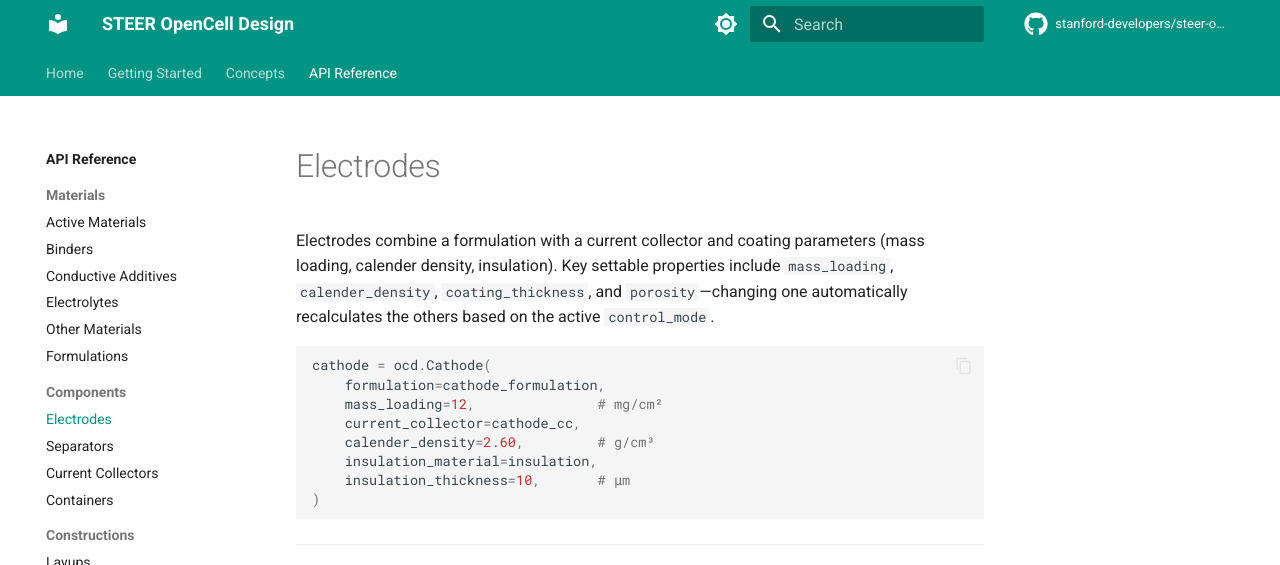
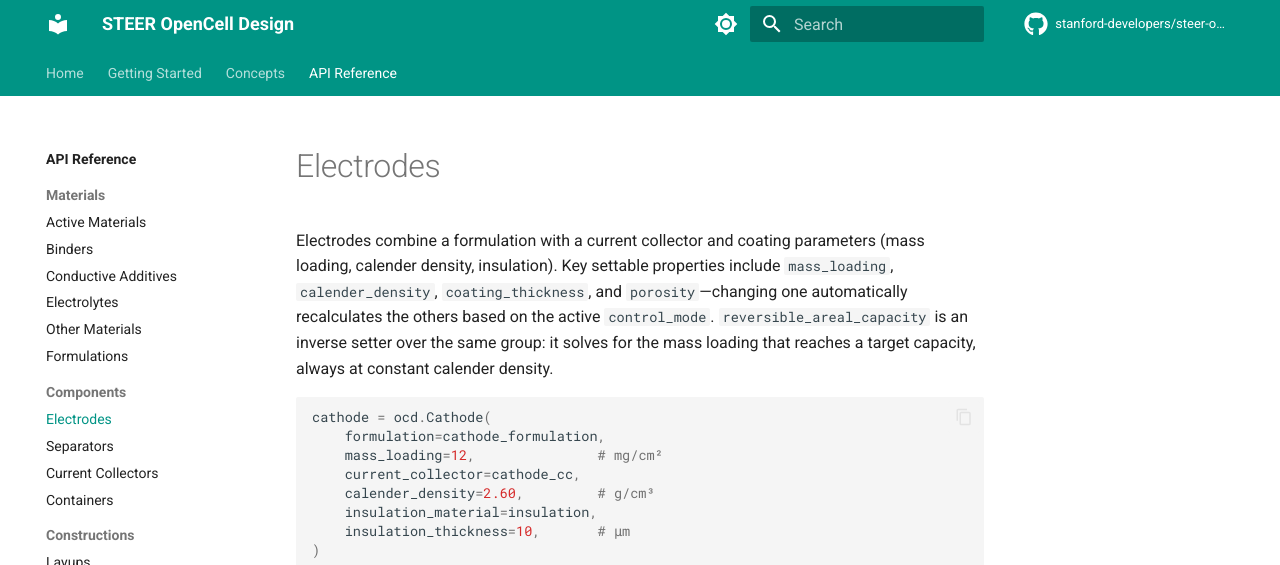
Before and after one commit to stanford-developers/steer-opencell-design, an MkDocs documentation site: the page built from docs/api/components/electrodes.md, in a window 1280 px wide, cut to the strip 0-565 px from the top of the page. Built offline with MkDocs 1.6.1 and Material for MkDocs 9.7.7, drawn with Linux system fonts in a browser that asks for light colours; comment, search, counter and statistics services are not loaded.

Commit message:
Document reversible_areal_capacity as a settable electrode property
Adds the missing row to the API reference table of settable Cathode/Anode
properties, alongside the analogous Layup entry. The README's stated invariant
that every settable property ships a *_range companion now holds, since
reversible_areal_capacity_range exists. Also names the inverse setter on the
electrodes docs page, which listed only the four coupled setters.

Co-Authored-By: Claude Opus 5 (1M context) <noreply@anthropic.com>

````diff
--- a/docs/api/components/electrodes.md
+++ b/docs/api/components/electrodes.md
@@ -1,6 +1,6 @@
 # Electrodes
 
-Electrodes combine a formulation with a current collector and coating parameters (mass loading, calender density, insulation). Key settable properties include `mass_loading`, `calender_density`, `coating_thickness`, and `porosity`—changing one automatically recalculates the others based on the active `control_mode`.
+Electrodes combine a formulation with a current collector and coating parameters (mass loading, calender density, insulation). Key settable properties include `mass_loading`, `calender_density`, `coating_thickness`, and `porosity`—changing one automatically recalculates the others based on the active `control_mode`. `reversible_areal_capacity` is an inverse setter over the same group: it solves for the mass loading that reaches a target capacity, always at constant calender density.
 
 ```python
 cathode = ocd.Cathode(
````
Also changed, not shown: README.md (+1 -0 lines).
